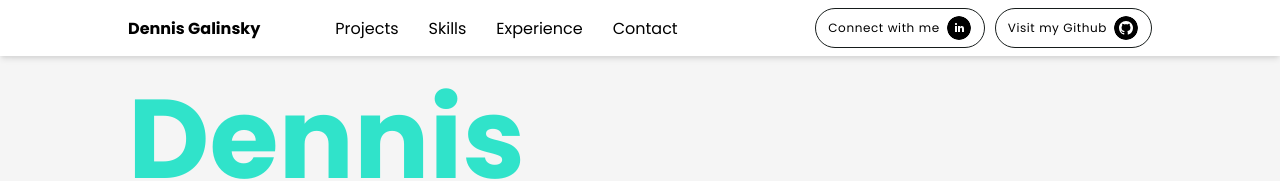
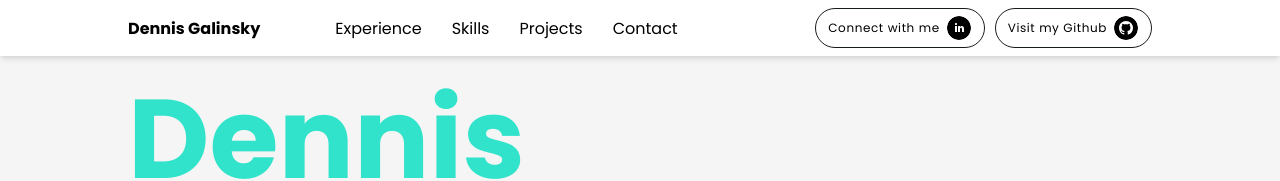
Before and after one commit to dennis-bg/portfolio, a React (Create React App) app: page / in a window 1280 px wide. Shown: the top 181 px of the page. Built offline with nearby package versions, Linux system fonts and the light colour scheme.

Commit message:
smoth scroll and scroll spy

```diff
--- a/package.json
+++ b/package.json
@@ -9,6 +9,7 @@
     "react": "^18.2.0",
     "react-dom": "^18.2.0",
     "react-scripts": "5.0.1",
+    "react-scroll": "^1.8.9",
     "web-vitals": "^2.1.4"
   },
   "scripts": {
--- a/src/App.js
+++ b/src/App.js
@@ -8,6 +8,7 @@ import { Skills } from './components/skills';
 import { Contact } from './components/contact';
 
 function App() {
+
   return (
     <div style={{backgroundColor: "#f5f5f5"}}>
       <Navbar links={content.contactInfo}/>
--- a/src/components/contact/index.jsx
+++ b/src/components/contact/index.jsx
@@ -10,6 +10,7 @@ import { MailSVG } from '../../svgs/MailSVG';
 import styles from './styles.module.css';
 
 export const Contact = ({ contactInfo }) => (
+    <div id="contact">
         <Container>
             <MyTitle title={"Contact"}/>
             <div className={styles.contact}>
@@ -44,4 +45,5 @@ export const Contact = ({ contactInfo }) => (
                 </div>
             </div>
         </Container>
+    </div>
 )
--- a/src/components/contact/styles.module.css
+++ b/src/components/contact/styles.module.css
@@ -1,5 +1,5 @@
 .contact {
-    padding-bottom: 10em;
+    padding-bottom: 15em;
 }
 
 .contact, .links {
--- a/src/components/experience/index.jsx
+++ b/src/components/experience/index.jsx
@@ -5,7 +5,7 @@ import { ExperienceItem } from "./experienceItem";
 import { MyTitle } from "../common/title";
 
 export const Experience = ({experience}) => (
-    <div className={styles.experience}>
+    <div className={styles.experience} id="experience">
         <Container>
             <MyTitle title={"Experience"}/>
             {experience.map(data =>
--- a/src/components/navbar/index.jsx
+++ b/src/components/navbar/index.jsx
@@ -1,9 +1,10 @@
 import React from "react";
-import styles from './styles.module.css'
+import { Link } from 'react-scroll';
 import { SmallLinkInSVG } from "../../svgs/linkedInSVG";
 import { SmallGithubSVG } from "../../svgs/gitHubSVG";
 import { Container } from "../common/container";
 import { LinkButton } from "../common/linkButton";
+import styles from './styles.module.css'
 
 export const Navbar = ({ links}) => {
 
@@ -26,16 +27,16 @@ export const Navbar = ({ links}) => {
       <nav>
           <ul>
             <li onClick={e => handleLiClick(e)}>
-              <a id="projects" href="#project-section" >Projects</a>
+              <Link activeClass={styles.active} to="experience" smooth={true} offset={-65} duration={500} spy={true}>Experience</Link>
             </li>
             <li onClick={e => handleLiClick(e)}>
-              <a id="skills" href="#skills-section" >Skills</a>
+              <Link activeClass={styles.active} to="skills" smooth={true} offset={-65} duration={500} spy={true}>Skills</Link>
             </li>
             <li onClick={e => handleLiClick(e)}>
-              <a id="experience" href="#experience-section" >Experience</a>
+              <Link activeClass={styles.active} to="projects" smooth={true} offset={-65} duration={500} spy={true}>Projects</Link>
             </li>
             <li onClick={e => handleLiClick(e)}>
-              <a id="contact" href="#contact-section" >Contact</a>
+              <Link activeClass={styles.active} to="contact" smooth={true} offset={-65} duration={500} spy={true}>Contact</Link>
             </li>
 
 
--- a/src/components/navbar/styles.module.css
+++ b/src/components/navbar/styles.module.css
@@ -22,6 +22,11 @@
       -webkit-transform: translateX(0);
               transform: translateX(0);
     }
+  } */
+
+/*
+  .active {
+    color: var(--green) !important;
   } */
 
   .navBar {
@@ -101,6 +106,10 @@
     transition-duration: 0.25s;
   }
 
+ .active {
+    color: var(--green) !important;
+  }
+
   .navBar li:hover {
     cursor: pointer;
   }
@@ -109,6 +118,8 @@
     color: var(--green);
     transition-duration: 0.25s;
   }
+
+
 
   /*.navBar #hamburger, .navBar #close {
     display: none;
--- a/src/components/projects/index.jsx
+++ b/src/components/projects/index.jsx
@@ -5,7 +5,7 @@ import { ProjectItem } from "./projectItem";
 import { MyTitle } from "../common/title";
 
 export const Projects = ({projects}) => (
-    <div className={styles.projects}>
+    <div className={styles.projects} id="projects">
         <Container>
             <MyTitle title={"Projects"}/>
             {projects.map(project =>
--- a/src/components/skills/index.jsx
+++ b/src/components/skills/index.jsx
@@ -8,6 +8,7 @@ import { ProgrammingSVG } from "../../svgs/Programming";
 import styles from './styles.module.css';
 
 export const Skills = ({ skills }) => (
+    <div id="skills">
         <Container>
             <MyTitle title={"Skills"}/>
             <div className={styles.skillsContainer}>
@@ -30,4 +31,5 @@ export const Skills = ({ skills }) => (
                 )}
             </div>
         </Container>
+    </div>
 )
--- a/src/index.css
+++ b/src/index.css
@@ -5,6 +5,10 @@ body {
   font-family: 'Poppins';
   -webkit-font-smoothing: antialiased;
   -moz-osx-font-smoothing: grayscale;
+}
+
+nav a.active {
+  color: red;;
 }
 
 code {
```
Also changed, not shown: 1 other file (tests, documents, lock files or other folders). Lines whose indentation alone changed are shown as unchanged.
